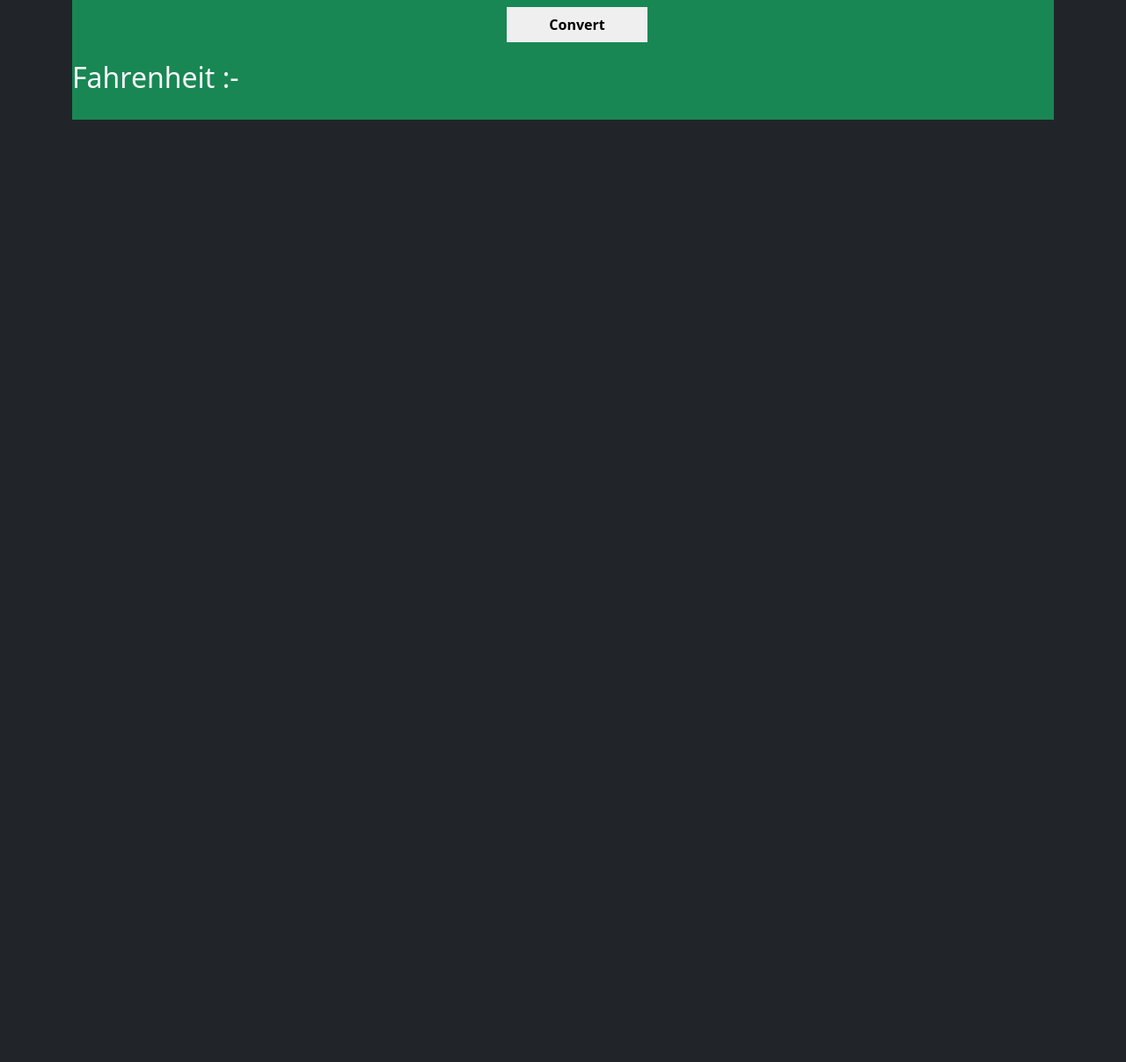
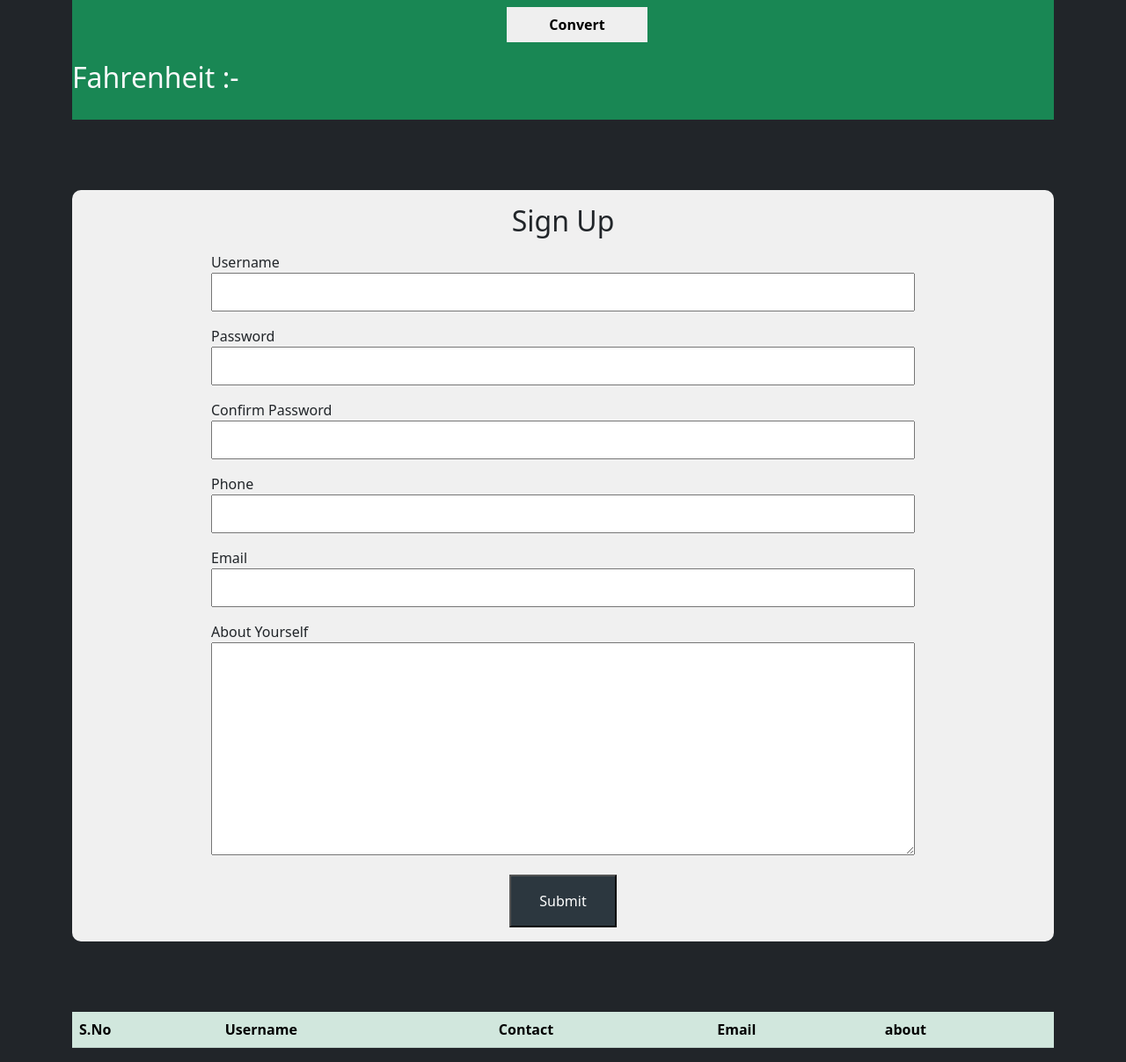
Before and after one commit to Drupriya8/Todo_list, a plain HTML site: page index.html in a window 1280 px wide. Shown: the part 500-1707 px from the top of the page at 88% size. Before the commit the page ends 800 px from the top, so only its background shows below. Drawn offline with nearby package versions, Linux system fonts and the light colour scheme.

Commit message:
fourth commit

```diff
--- a/file1.js
+++ b/file1.js
@@ -50,3 +50,45 @@ function saveTodo(e) {
     console.log(celcius);
 
   }
+
+
+
+  let signupform = document.querySelector(".signup-form")
+  let username  = document.querySelector("#username")
+  let contact = document.querySelector("#phone")
+  let email = document.querySelector("#email")
+  let about = document.querySelector("#about")
+  let count = 0
+
+
+  signupform.addEventListener("submit", converttable)
+
+  function converttable(e){
+    e.preventDefault()
+
+    count++
+    let tablebody = document.querySelector(".tablebody")
+    let tablerow = document.createElement("tr")
+    let tabledatahead = document.createElement("th")
+       tabledatahead.innerText = count
+    let tabledat1 = document.createElement("td")
+       tabledat1.innerText = username.value
+    let tabledat2 = document.createElement("td")
+       tabledat2.innerText = contact.value
+    let tabledat3 = document.createElement("td")
+       tabledat3.innerText = email.value
+    let tabledat4 = document.createElement("td")
+       tabledat4.innerText = about.value
+
+
+
+    tablebody.appendChild(tablerow)
+    tablerow.appendChild(tabledatahead)
+    tablerow.appendChild(tabledat1)
+    tablerow.appendChild(tabledat2)
+    tablerow.appendChild(tabledat3)
+    tablerow.appendChild(tabledat4)
+
+
+
+  }
--- a/index.html
+++ b/index.html
@@ -61,8 +61,68 @@
             </p>
            </form>
 
+      </div>
 
-      </div>
+
+      <section class="section-signup ">
+        <h2>Sign Up</h2>
+        <form class="signup-form">
+          <div class="form-group">
+            <label for="username">Username</label>
+            <input type="text" name="username" id="username" />
+          </div>
+          <div class="form-group">
+            <label for="password">Password</label>
+            <input type="password" name="password" id="password" />
+          </div>
+          <div class="form-group">
+            <label for="confirmPassword">Confirm Password</label>
+            <input type="password" name="confirmPassword" id="confirmPassword" />
+          </div>
+          <div class="form-group">
+            <label for="phone">Phone</label>
+            <input type="text" name="phone" id="phone" />
+          </div>
+          <div class="form-group">
+            <label for="email">Email</label>
+            <input type="text" name="email" id="email" />
+          </div>
+          <div class="form-group">
+            <label for="about">About Yourself</label>
+            <textarea name="about" id="about" cols="30" rows="10"></textarea>
+          </div>
+          <button type="submit" class="formsignupbtn">Submit</button>
+        </form>
+      </section>
+
+
+      <table class="table table-success table-striped">
+
+        <thead class="tablehead">
+
+          <tr>
+            <th scope="col">S.No</th>
+            <th scope="col">Username</th>
+            <th scope="col">Contact</th>
+            <th scope="col">Email</th>
+            <th scope="col">about</th>
+          </tr>
+
+        </thead>
+
+        <tbody class="tablebody">
+
+          <!-- <tr class="tablerow">
+            <th scope="row" class="Th">1</th>
+            <td class="Td">Mark</td>
+            <td class="Td">Otto</td>
+            <td class="Td">@mdo</td>
+            <td class="Td">@Oppo</td>
+          </tr> -->
+
+        </tbody>
+
+      </table>
 
    </div>
 
--- a/style.css
+++ b/style.css
@@ -11,3 +11,47 @@
     font-weight: bold;
     cursor: pointer;
   }
+
+  .section-signup {
+    margin: 5rem auto;
+    text-align: center;
+    background: rgb(240, 240, 240);
+    border-radius: 10px;
+    padding: 1rem;
+  }
+
+  .signup-form {
+    max-width: 800px;
+    width: 95%;
+    text-align: left;
+    margin: auto;
+  }
+  .signup-form label {
+    display: block;
+  }
+
+  .signup-form input {
+    display: block;
+    width: 100%;
+    padding: 0.5rem;
+  }
+  .form-group {
+    margin-top: 1rem;
+  }
+  .signup-form textarea {
+    width: 100%;
+  }
+  .formsignupbtn {
+    background: rgb(44, 55, 63);
+    color: white;
+    padding: 1rem 2rem;
+    display: block;
+    margin: auto;
+    margin-top: 1rem;
+  }
+  .btn {
+    display: inline-block;
+    outline: none;
+    border: none;
+    cursor: pointer;
+  }
```
